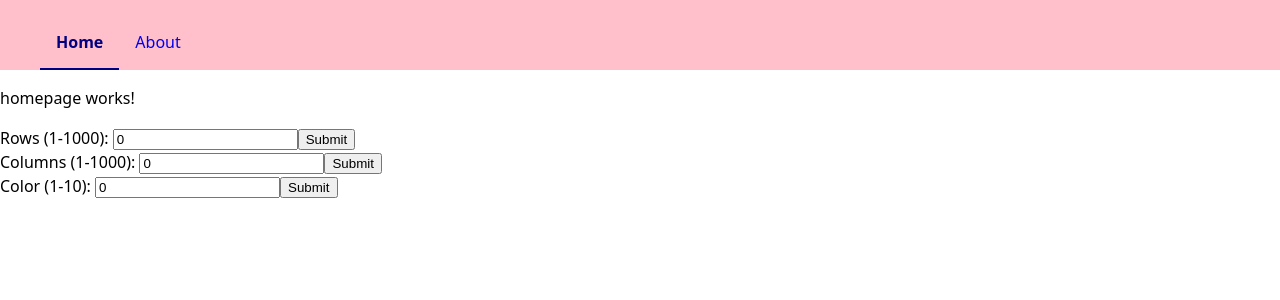
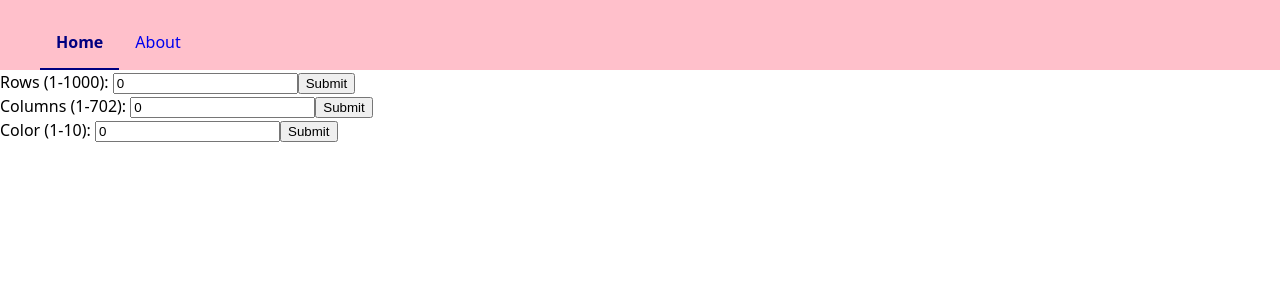
Before and after one commit to angelgp-droid/cs312Project, an Angular app: page / in a window 1280 px wide. Shown: the top 300 px of the page. Built offline with nearby package versions, Linux system fonts and the light colour scheme.

Commit message:
fixed minimum and added palceholders

```diff
--- a/src/app/pages/homepage/homepage.component.html
+++ b/src/app/pages/homepage/homepage.component.html
@@ -1,15 +1,16 @@
 <!--Resource used https://angular.dev/api/forms/NgModel -->
-<p>homepage works!</p>
+<!--Go to http://localhost:4200/ -->
+<!--<p>check: homepage works!</p>-->
 <form (ngSubmit)="onRowSubmit()">
     <label>
       Rows (1-1000):
+    </label>
       <input
         type="number"
         name="rows"
         [(ngModel)]="rows"
         [class.invalid]="!isRowValid()"
       >
-    </label>
     <button type="rowSubmit">Submit </button>
     @if (!isRowValid()) {
         <div class="error">
@@ -21,15 +22,15 @@
 
   <form (ngSubmit)="onColSubmit()">
     <label>
-      Columns (1-1000):
+      Columns (1-702):
+    </label>
       <input
         type="number"
         name="columns"
         [(ngModel)]="columns"
         [class.invalid]="!isColValid()"
       >
-    </label>
-    <button type="colSubmit">Submit </button>
+      <button type="colSubmit">Submit </button>
     @if (!isColValid()) {
         <div class="error">
             Invalid input! Try again make sure to enter a whole number between 1-702
@@ -41,13 +42,13 @@
   <form (ngSubmit)="onColorSubmit()">
     <label>
       Color (1-10):
+    </label>
       <input
         type="number"
         name="color"
         [(ngModel)]="color"
         [class.invalid]="!isColorValid()"
       >
-    </label>
     <button type="colorSubmit">Submit </button>
     @if (!isColorValid()) {
         <div class="error">
```
